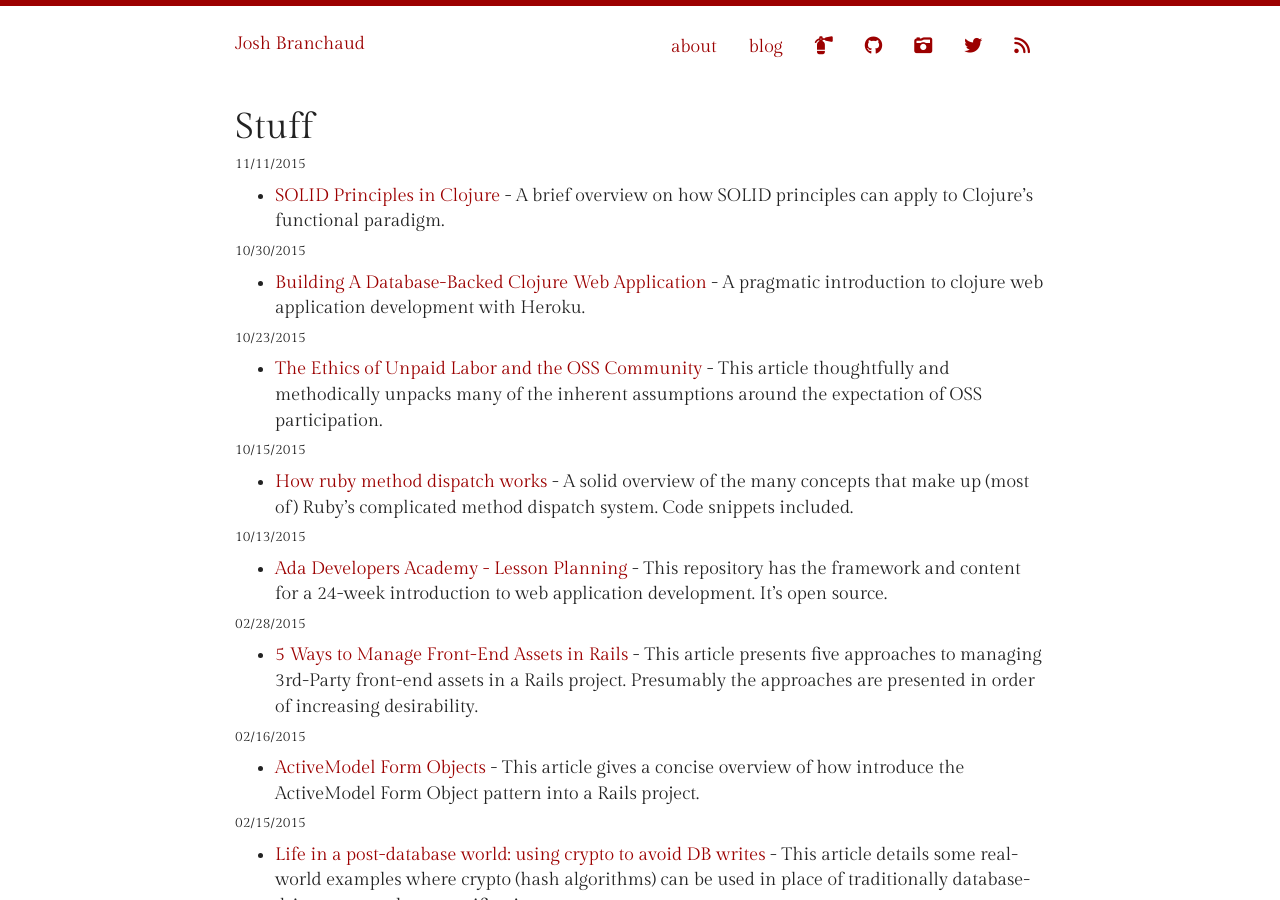
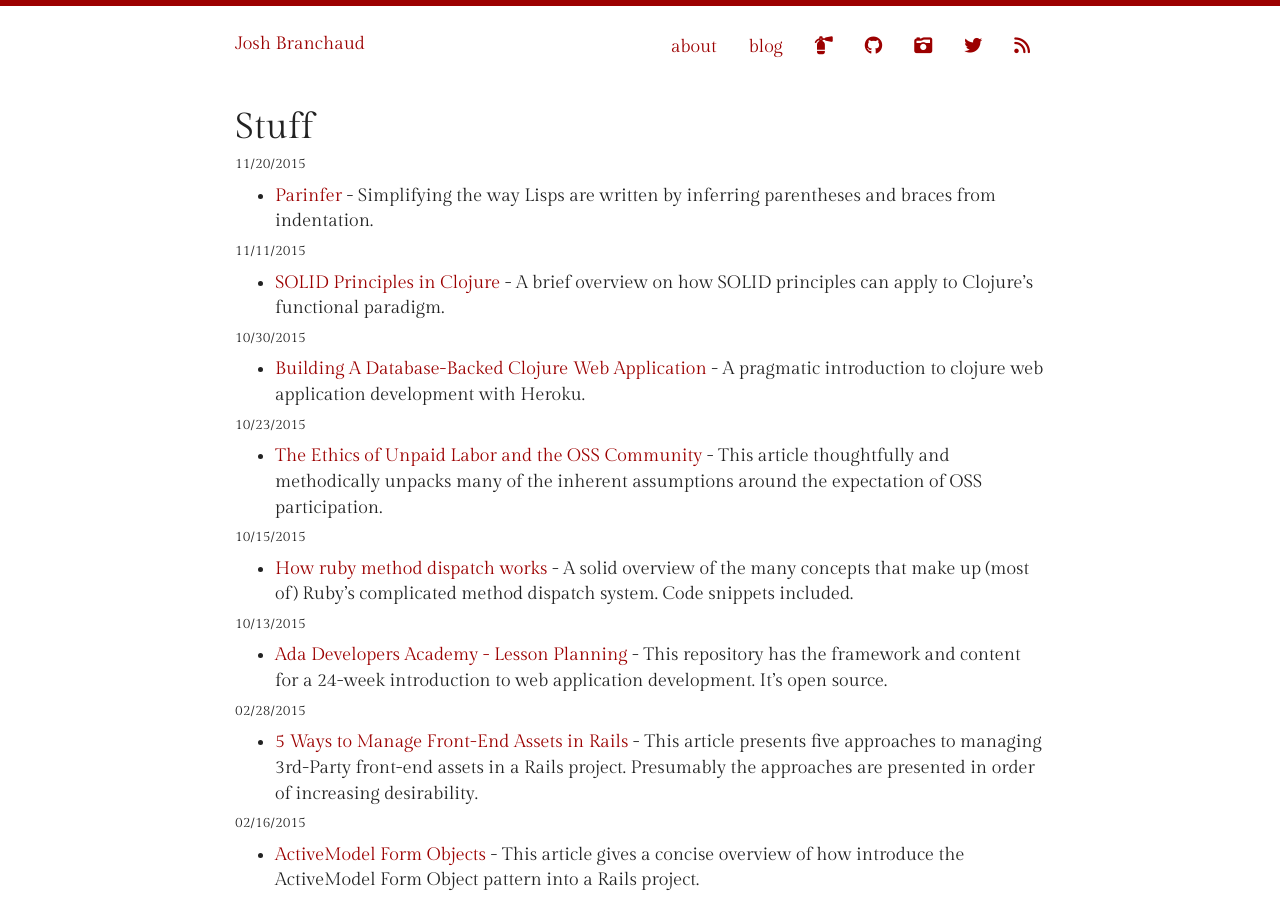
Before and after one commit to jbranchaud/blog, a Jekyll site: the page built from stuff.md, in a window 1280 px wide and 900 px high. Built offline with Jekyll 4.4.1, drawn with Linux system fonts in a browser that asks for light colours; nearby versions of some CDN libraries; library files that are not in the unit come from our copies.

Commit message:
Add a new item.

```diff
--- a/stuff.md
+++ b/stuff.md
@@ -4,6 +4,12 @@ title: Stuff by Josh Branchaud
 ---
 
 # Stuff
+
+##### 11/20/2015
+
+- [Parinfer](https://shaunlebron.github.io/parinfer/)
+  \- Simplifying the way Lisps are written by inferring parentheses and
+  braces from indentation.
 
 ##### 11/11/2015
 
```
